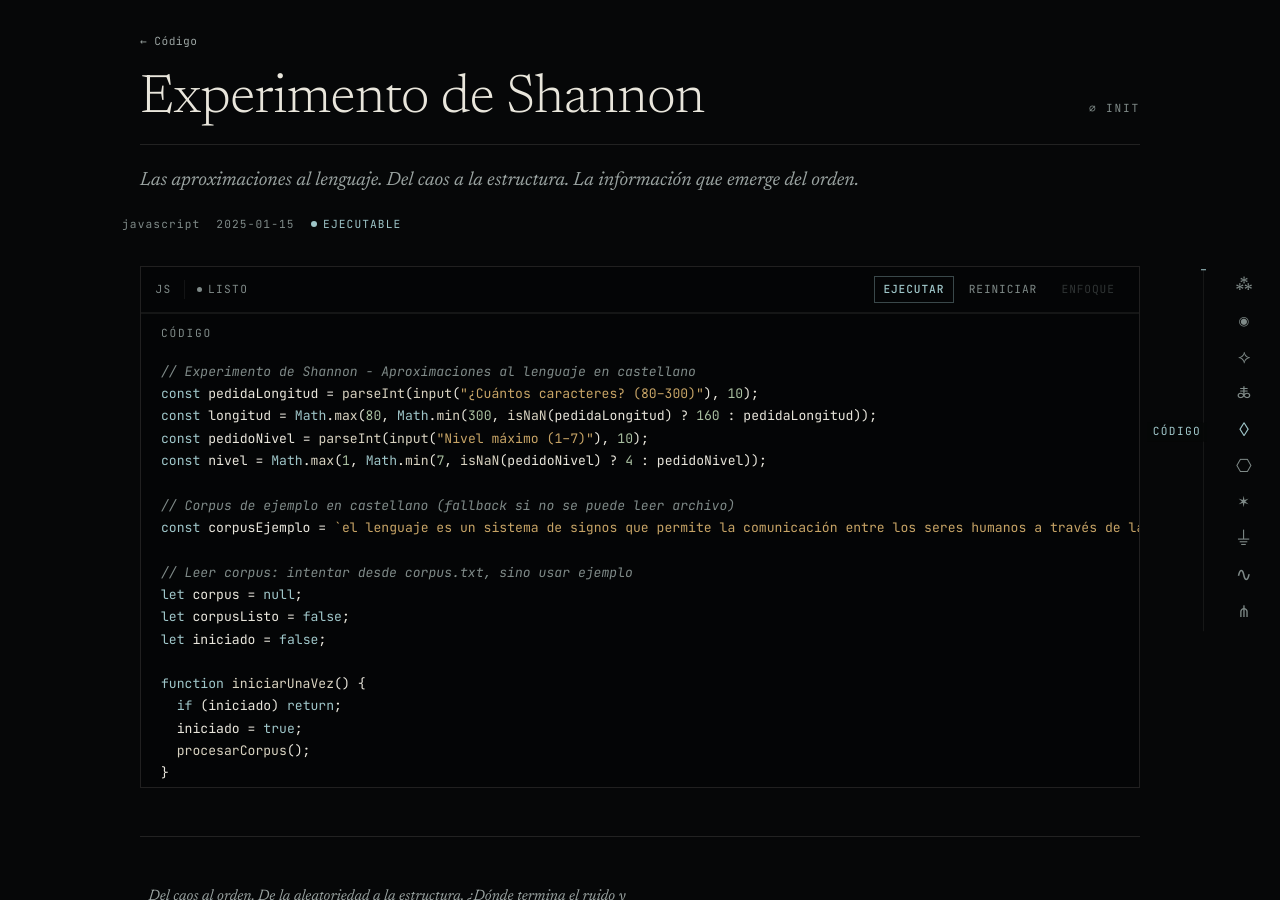
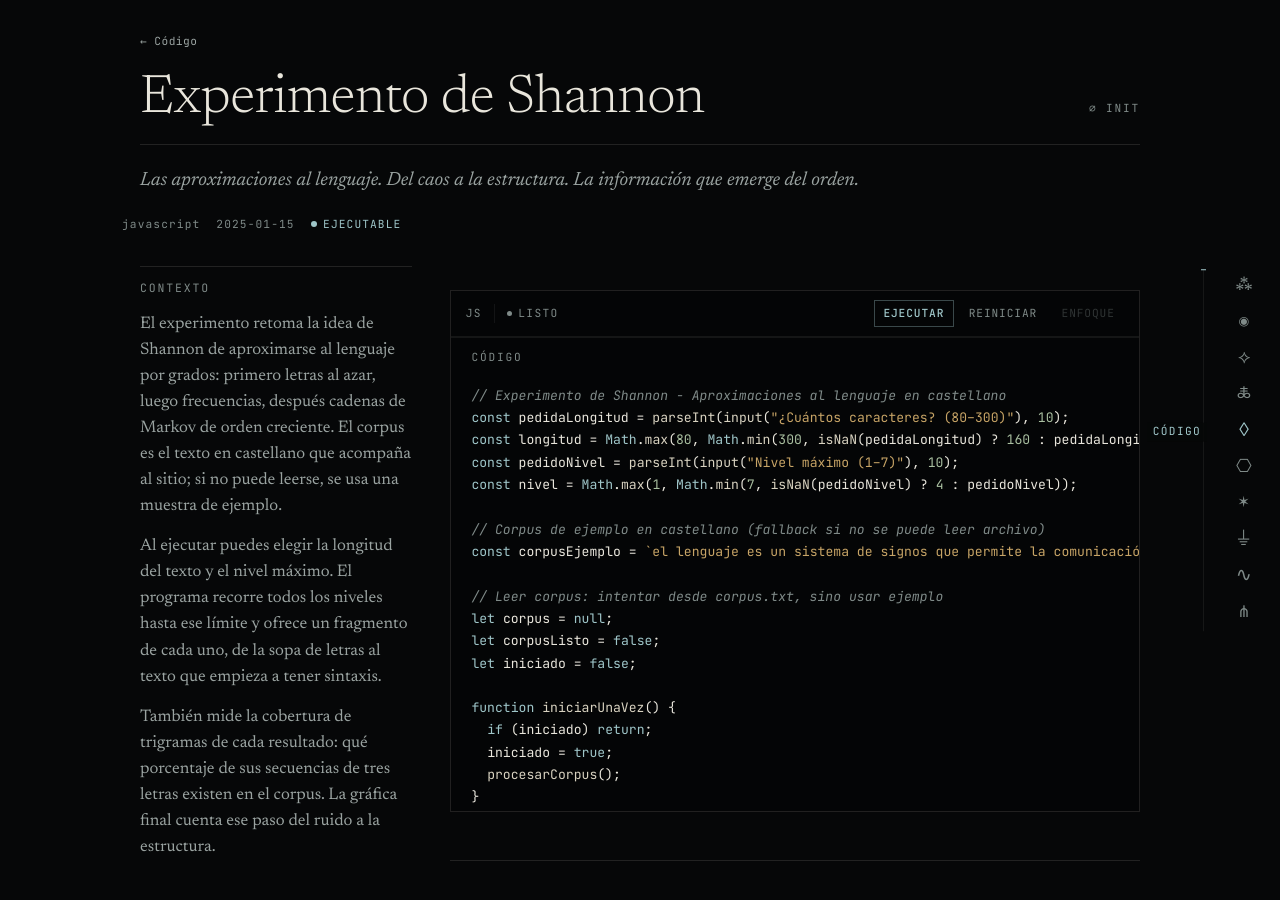
Before and after one commit to hugomoraga/kndl000, a Jekyll site: the page built from content/collections/_codigos/experimento-shannon.md, in a window 1280 px wide and 900 px high. Built offline with Jekyll 4.4.1, drawn with Linux system fonts in a browser that asks for light colours.

Commit message:
feat: add an optional context note to code pages
- show the prose before the first code block as a sidebar next to the terminal
- keep the section optional and responsive: sidebar on desktop, stacked above the code on mobile
- document the convention in the Code CMS body field
- write the first context for the Shannon experiment

````diff
--- a/_layouts/codigo.html
+++ b/_layouts/codigo.html
@@ -40,8 +40,39 @@
       </div>
       {% endif %}
 
-      <div class="codigo-detail__body" id="codigo-contenido">
-        {{ content }}
+      {%- comment -%}
+        La prosa que precede al primer bloque de código se muestra como Contexto.
+        El bloque se detecta por el contenedor de Rouge para no dejar el envoltorio abierto.
+      {%- endcomment -%}
+      {%- assign _chunks = content | split: '<div class="language-' -%}
+      {%- assign _delimiter = '<div class="language-' -%}
+      {%- if _chunks.size == 1 -%}
+        {%- assign _chunks = content | split: '<div class="highlighter-rouge">' -%}
+        {%- assign _delimiter = '<div class="highlighter-rouge">' -%}
+      {%- endif -%}
+      {%- if _chunks.size == 1 -%}
+        {%- assign _chunks = content | split: '<pre' -%}
+        {%- assign _delimiter = '<pre' -%}
+      {%- endif -%}
+      {%- assign _intro = _chunks[0] | strip -%}
+      {%- assign _code = '' -%}
+      {%- for _chunk in _chunks offset: 1 -%}
+        {%- assign _code = _code | append: _delimiter | append: _chunk -%}
+      {%- endfor -%}
+
+      <div class="codigo-detail__layout{% if _intro != '' and _chunks.size > 1 %} codigo-detail__layout--with-context{% endif %}">
+        {% if _intro != '' and _chunks.size > 1 %}
+        <aside class="codigo-contexto" aria-labelledby="codigo-contexto-title">
+          <h2 class="codigo-contexto__title" id="codigo-contexto-title">Contexto</h2>
+          <div class="codigo-contexto__body">
+            {{ _intro }}
+          </div>
+        </aside>
+        {% endif %}
+
+        <div class="codigo-detail__body" id="codigo-contenido">
+          {{ _code | default: content }}
+        </div>
       </div>
 
       {% include reading-next.html collection="codigos" sort="title" title="Seguir en Código" label_prev="Anterior" label_next="Siguiente" related_field="language" related_prefix="Otro módulo en" %}
--- a/admin/config.yml
+++ b/admin/config.yml
@@ -255,7 +255,10 @@ collections:
       - { label: Title, name: title, widget: string }
       - { label: Image, name: image, widget: image, required: false }
       - { label: Date, name: date, widget: datetime, required: false }
-      - { label: Body, name: body, widget: markdown }
+      - label: Body
+        name: body
+        widget: markdown
+        hint: "El texto antes del primer bloque de código se muestra como Contexto, al lado del terminal."
       - { label: Language, name: language, widget: string, required: false }
       - { label: Concept, name: concept, widget: text, required: false }
 
--- a/content/collections/_codigos/experimento-shannon.md
+++ b/content/collections/_codigos/experimento-shannon.md
@@ -5,6 +5,12 @@ date: 2025-01-15
 language: JavaScript
 concept: "Las aproximaciones al lenguaje. Del caos a la estructura. La información que emerge del orden."
 ---
+
+El experimento retoma la idea de Shannon de aproximarse al lenguaje por grados: primero letras al azar, luego frecuencias, después cadenas de Markov de orden creciente. El corpus es el texto en castellano que acompaña al sitio; si no puede leerse, se usa una muestra de ejemplo.
+
+Al ejecutar puedes elegir la longitud del texto y el nivel máximo. El programa recorre todos los niveles hasta ese límite y ofrece un fragmento de cada uno, de la sopa de letras al texto que empieza a tener sintaxis.
+
+También mide la cobertura de trigramas de cada resultado: qué porcentaje de sus secuencias de tres letras existen en el corpus. La gráfica final cuenta ese paso del ruido a la estructura.
 
 ```javascript
 // Experimento de Shannon - Aproximaciones al lenguaje en castellano
````
Also changed, not shown: assets/css/style.css.
